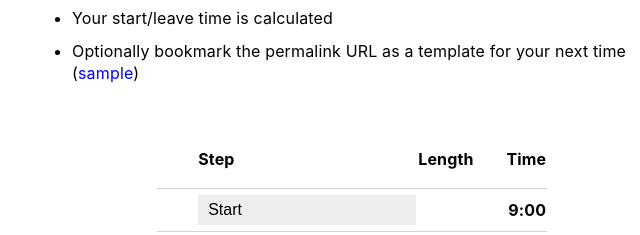
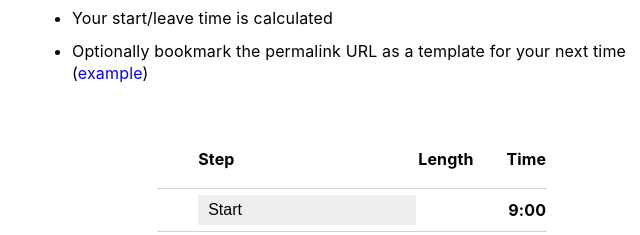
Before and after one commit to kalafut/gotime, a website: page index.html in a window 1280 px wide. Shown: the part 221-456 px from the top of the page, 288-928 px from the left. Drawn offline with Linux system fonts and the light colour scheme.

Commit message:
sample > example

```diff
--- a/index.html
+++ b/index.html
@@ -41,7 +41,7 @@
               <li>Enter a finish time (24-hour format)</li>
               <li>Add the time in minutes for each step (press Enter to insert rows)</li>
               <li>Your start/leave time is calculated</li>
-              <li>Optionally bookmark the permalink URL as a template for your next time (<a href="/?sv=1&rows[0][label]=Wake up&rows[0][duration]=0&rows[1][label]=Shower&rows[1][duration]=15&rows[2][label]=Eat&rows[2][duration]=20&rows[3][label]=Drive&rows[3][duration]=60&rows[4][label]=Boarding&rows[4][duration]=30&rows[5][label]=Depart&rows[5][duration]=0&endLabel=Depart&endTime=9%3A00&startLabel=Wake up">sample</a>)</li>
+              <li>Optionally bookmark the permalink URL as a template for your next time (<a href="/?sv=1&rows[0][label]=Wake up&rows[0][duration]=0&rows[1][label]=Shower&rows[1][duration]=15&rows[2][label]=Eat&rows[2][duration]=20&rows[3][label]=Drive&rows[3][duration]=60&rows[4][label]=Boarding&rows[4][duration]=30&rows[5][label]=Depart&rows[5][duration]=0&endLabel=Depart&endTime=9%3A00&startLabel=Wake up">example</a>)</li>
             </ul>
 
             <div id="dest"></div>
```
